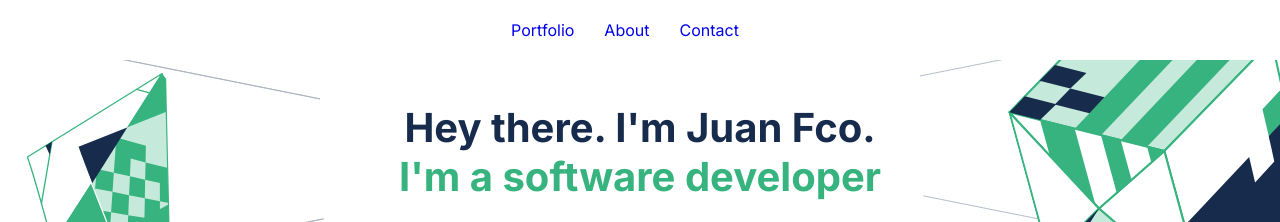
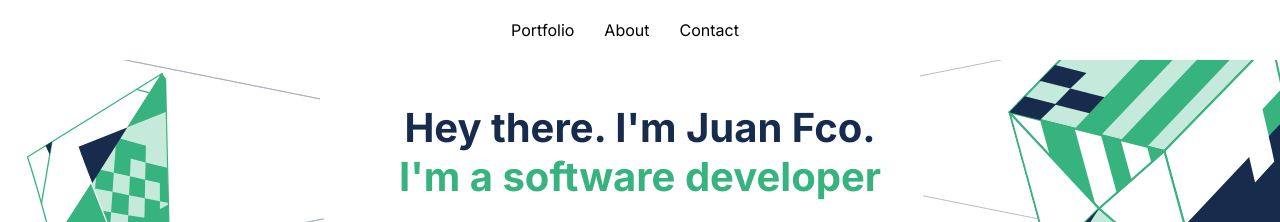
Before and after one commit to jrosario19/Juan-Rosario-Portfolio, a website: page index.html in a window 1280 px wide. Shown: the top 222 px of the page. Drawn offline with Linux system fonts and the light colour scheme.

Commit message:
Fix index.html

```diff
--- a/index.html
+++ b/index.html
@@ -14,15 +14,9 @@
             <ul class="navbar-items">
                 <li class="logo"> <a href="index.html"><h3>Welcome</h3></a></li>
                 <li class="menu-button"><img src="images/IconMenu.jpg" alt="mobile menu"></li>
-                <li class="Nav-Item">
-                    <a href="#Portfolio">Portfolio</a>
-                </li>
-                <li class="Nav-Item">
-                    <a href="#About">About</a>
-                </li>
-                <li class="Nav-Item">
-                    <a href="#Contact">Contact</a>
-                </li>
+                <li class="Nav-Item">Portfolio</li>
+                <li class="Nav-Item">About</li>
+                <li class="Nav-Item">Contact</li>
             </ul>
         </nav>
     </header>
@@ -40,7 +34,6 @@
             </ul>
             <a href="#" class="disabled-button"><img src="images/Disabled.svg" alt=""></a>
         </section>
-        <a id="Portfolio"></a>
         <section class="recent-works">
             <h2 class="generic section-headline">My Recent Works</h2>
             <img  src="images/Indicator.svg"  class="generic indicator" alt="">
@@ -80,7 +73,11 @@
                         <li class="frameworks-item">html</li>
                     </ul>
                     <a href="#" class="btn btn-align">See Project</a>
-                </article><a id="Portfolio"></a>
+                </article>
+                <article class="work-card">
+                    <div class="project-image">
+
+                    </div>
                     <h3>Multi-Post Stories Gain+Glory</h3>
                     <ul class="recent-works-frameworks">
                         <li class="frameworks-item">css</li>
@@ -114,7 +111,7 @@
                     <a href="#" class="btn btn-align">See Project</a>
                 </article>
             </div>
-            <a id="About"></a>
+
         </section>
             <section class="about-me">
                 <div class="about-me-headline">
@@ -165,7 +162,6 @@
                 </article>
                 </div>
         </section>
-        <a id="Contact"></a>
         <footer class="footer">
             <div class="contact-me-headline">
             <div class="contact-form-headline-form">
```
